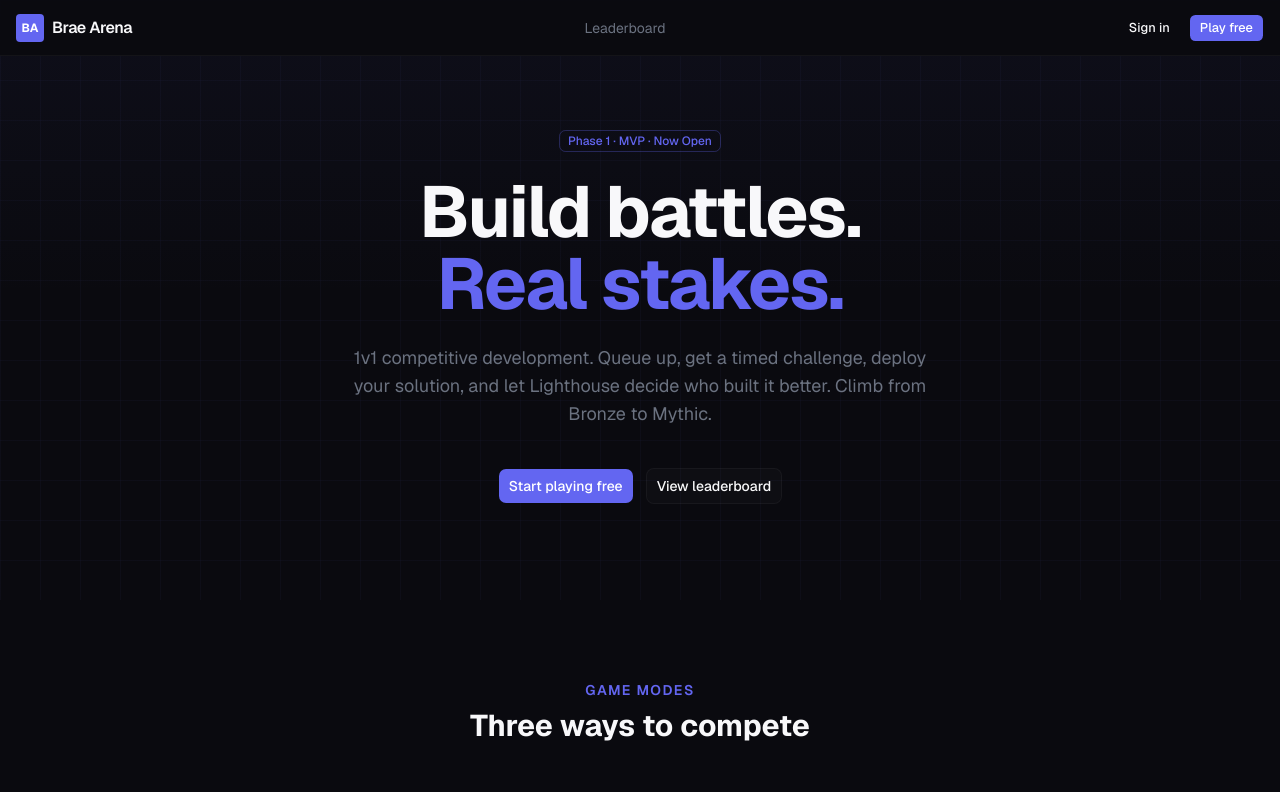
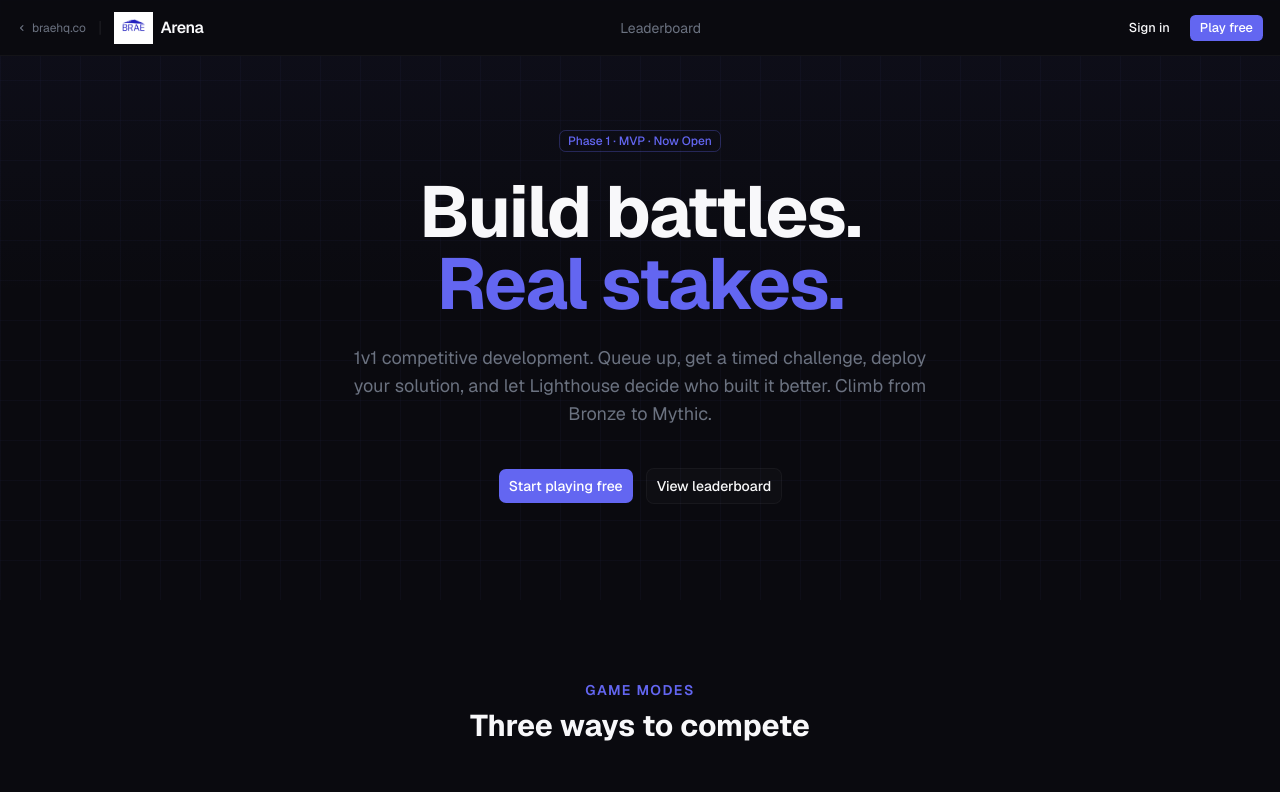
Before and after one commit to braehq/brae-arena, a Next.js app: page / in a window 1280 px wide. Shown: the top 792 px of the page. Built offline with nearby package versions, Linux system fonts and the light colour scheme; no server answers.

Commit message:
feat: use Brae logo, add braehq.co back link in header
- Replace BA monogram with actual Brae logo image across header + auth pages
- Add ← braehq.co nav link in Arena header
- Update auth page logos to match

Co-Authored-By: Claude Sonnet 4.5 <noreply@anthropic.com>

```diff
--- a/app/(auth)/login/_components/login-form.tsx
+++ b/app/(auth)/login/_components/login-form.tsx
@@ -43,10 +43,9 @@ function LoginFormInner() {
         {/* Logo */}
         <div className="mb-8 flex justify-center">
           <Link href="/" className="flex items-center gap-2">
-            <div className="flex h-9 w-9 items-center justify-center rounded-lg bg-primary">
-              <span className="text-sm font-bold text-white">BA</span>
-            </div>
-            <span className="font-semibold text-foreground">Brae Arena</span>
+            {/* eslint-disable-next-line @next/next/no-img-element */}
+            <img src="/logo.png" alt="Brae" className="h-9 w-auto mix-blend-multiply dark:mix-blend-screen" />
+            <span className="font-semibold text-foreground">Arena</span>
           </Link>
         </div>
 
--- a/app/(auth)/signup/page.tsx
+++ b/app/(auth)/signup/page.tsx
@@ -94,10 +94,9 @@ function SignupFormInner() {
         {/* Logo */}
         <div className="mb-8 flex justify-center">
           <Link href="/" className="flex items-center gap-2">
-            <div className="flex h-9 w-9 items-center justify-center rounded-lg bg-primary">
-              <span className="text-sm font-bold text-white">BA</span>
-            </div>
-            <span className="font-semibold text-foreground">Brae Arena</span>
+            {/* eslint-disable-next-line @next/next/no-img-element */}
+            <img src="/logo.png" alt="Brae" className="h-9 w-auto mix-blend-multiply dark:mix-blend-screen" />
+            <span className="font-semibold text-foreground">Arena</span>
           </Link>
         </div>
 
--- a/components/layout/header.tsx
+++ b/components/layout/header.tsx
@@ -19,12 +19,24 @@ export async function Header() {
   return (
     <header className="fixed top-0 left-0 right-0 z-50 h-14 border-b border-border/50 bg-background/90 backdrop-blur-sm">
       <div className="mx-auto flex h-full max-w-7xl items-center justify-between px-4">
-        <Link href="/" className="flex items-center gap-2">
-          <div className="flex h-7 w-7 items-center justify-center rounded bg-primary">
-            <span className="text-xs font-bold text-white">BA</span>
-          </div>
-          <span className="font-semibold tracking-tight text-foreground">Brae Arena</span>
-        </Link>
+        <div className="flex items-center gap-3">
+          {/* Back to main site */}
+          <a
+            href="https://braehq.co"
+            className="hidden items-center gap-1 text-xs text-muted-foreground hover:text-foreground transition-colors md:flex"
+          >
+            <svg xmlns="http://www.w3.org/2000/svg" viewBox="0 0 16 16" fill="currentColor" className="w-3 h-3">
+              <path fillRule="evenodd" d="M9.78 4.22a.75.75 0 0 1 0 1.06L7.06 8l2.72 2.72a.75.75 0 1 1-1.06 1.06L5.47 8.53a.75.75 0 0 1 0-1.06l3.25-3.25a.75.75 0 0 1 1.06 0Z" clipRule="evenodd" />
+            </svg>
+            braehq.co
+          </a>
+          <span className="hidden text-border md:block">|</span>
+          <Link href="/" className="flex items-center gap-2">
+            {/* eslint-disable-next-line @next/next/no-img-element */}
+            <img src="/logo.png" alt="Brae" className="h-8 w-auto mix-blend-multiply dark:mix-blend-screen" />
+            <span className="font-semibold tracking-tight text-foreground">Arena</span>
+          </Link>
+        </div>
 
         <nav className="hidden items-center gap-6 md:flex">
           <Link href="/leaderboard" className="text-sm text-muted-foreground transition-colors hover:text-foreground">
```
Also changed, not shown: public/logo.png (added).
